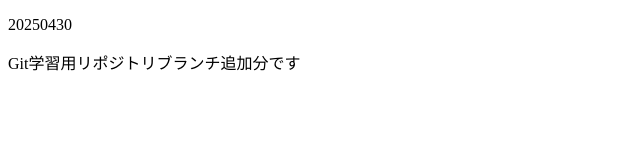
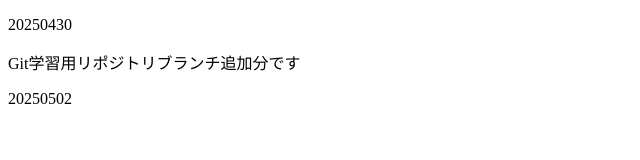
Before and after one commit to ssegg8/20250430, a plain HTML site: page index.html in a window 1280 px wide. Shown: the full height of the page, 0-640 px from the left. Drawn offline with Linux system fonts and the light colour scheme.

Commit message:
日付追加

```diff
--- a/index.html
+++ b/index.html
@@ -8,5 +8,6 @@
 <body>
     <p>20250430</p>
     <p>Git学習用リポジトリブランチ追加分です</p>
+    <P>20250502</P>
 </body>
 </html>
```
